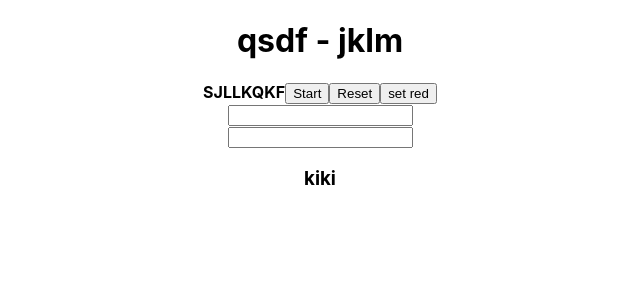
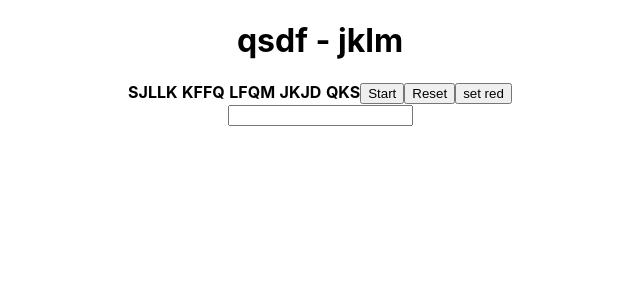
Before and after one commit to fang44Zen/Tiktype, a React (Create React App) app: page / in a window 1280 px wide. Both pictures are taken after a click on the button "Start". Shown: the top 300 px of the page, without its empty margins (320-960 px from the left). Built offline with nearby package versions, Linux system fonts and the light colour scheme.

Commit message:
correct bug + ajout espace tous les 4 chars

```diff
--- a/src/components/level1/exo1.component.jsx
+++ b/src/components/level1/exo1.component.jsx
@@ -14,15 +14,13 @@ const FirstExo = () =>{
 
     const printRandom = () =>{
        resetArray();
-        for(var i = 0; i < 8; i++){
+        for(var i = 0; i < 24; i++){
             let string = [];
             let random = Math.floor(Math.random() * keysList.length);
             string = {str: string+keysList[random], color: "normal-answer"};
-            while(string.length<4){
-
-            }
             setLetters(letters => [...letters, string]);
         }
+        console.log(letters.map(e =>e.str));
     };
 
     const inputListener = (event) =>{
@@ -68,7 +66,7 @@ const FirstExo = () =>{
             setLetters(wrongAnswer);
             }
         }
-    }, [inputValue, letters]);
+    }, [inputValue]);
 
     const keyHandler = (event) =>{}
 
@@ -77,13 +75,15 @@ const FirstExo = () =>{
             <h1>qsdf - jklm</h1>
             <div>
             {letters.map((elem, id) =>(
-                    <label className={elem.color} key={id}>{elem.str}</label>
-                ))}
+                id % 5 ===0 & id > 1 ? <span> </span>:
+                <span className={`${elem.color} charac-list`} key={id}>{elem.str}</span>
+
+            ))}
                 <button onClick={printRandom}>Start</button>
                 <button onClick={resetArray}>Reset</button>
                 <button onClick={setRed}>set red</button>
             </div>
-            <input type="text" onChange={inputListener} value={inputValue} onKeyDown={keyHandler} />
+            <input type="text" onChange={inputListener} value={inputValue} onKeyDown={keyHandler}  />
         </div>
     )
 }
--- a/src/components/level1/exo1.styles.scss
+++ b/src/components/level1/exo1.styles.scss
@@ -10,6 +10,6 @@
     color: black;
 }
 
-label{
+.charac-list{
     font-weight: bold;
 }
--- a/src/components/test-component/test.component.jsx
+++ b/src/components/test-component/test.component.jsx
@@ -1,45 +1,9 @@
-import { useEffect, useState } from "react";
+
 const TestComponent = () =>{
-    const [inputValue, setInputValue] = useState('');
-    const str = "ABCDEF";
-    const obj = [
-        {
-            nom: "maurice",
-            alias: "coco"
-    },
-    {
-        nom: "Alfred",
-        alias: "kiki"
-    }
-]
-    const inputChangeListener = event =>{
-        setInputValue(event.target.value);
-
-    };
-
-    useEffect(()=>{
-        var valueChar1 = inputValue.charAt(inputValue.length-1);
-        var valueChar2 = str.charAt(inputValue.length-1);
-        if(inputValue.length>str.length){
-            setInputValue("");
-        }
-        if(valueChar1 === valueChar2){
-            if(valueChar1 ===""){
-                // console.log("je ne fais rien");
-            }else{
-                console.log("yey!");
-            }
-
-        }else{
-            console.log("Nope")
-        }
-    }, [inputValue]);
-
 
     return(
         <div>
-            <input type="text" onChange={inputChangeListener} value={inputValue}/>
-            <h3>{obj[1].alias}</h3>
+
         </div>
     )
 }
```
